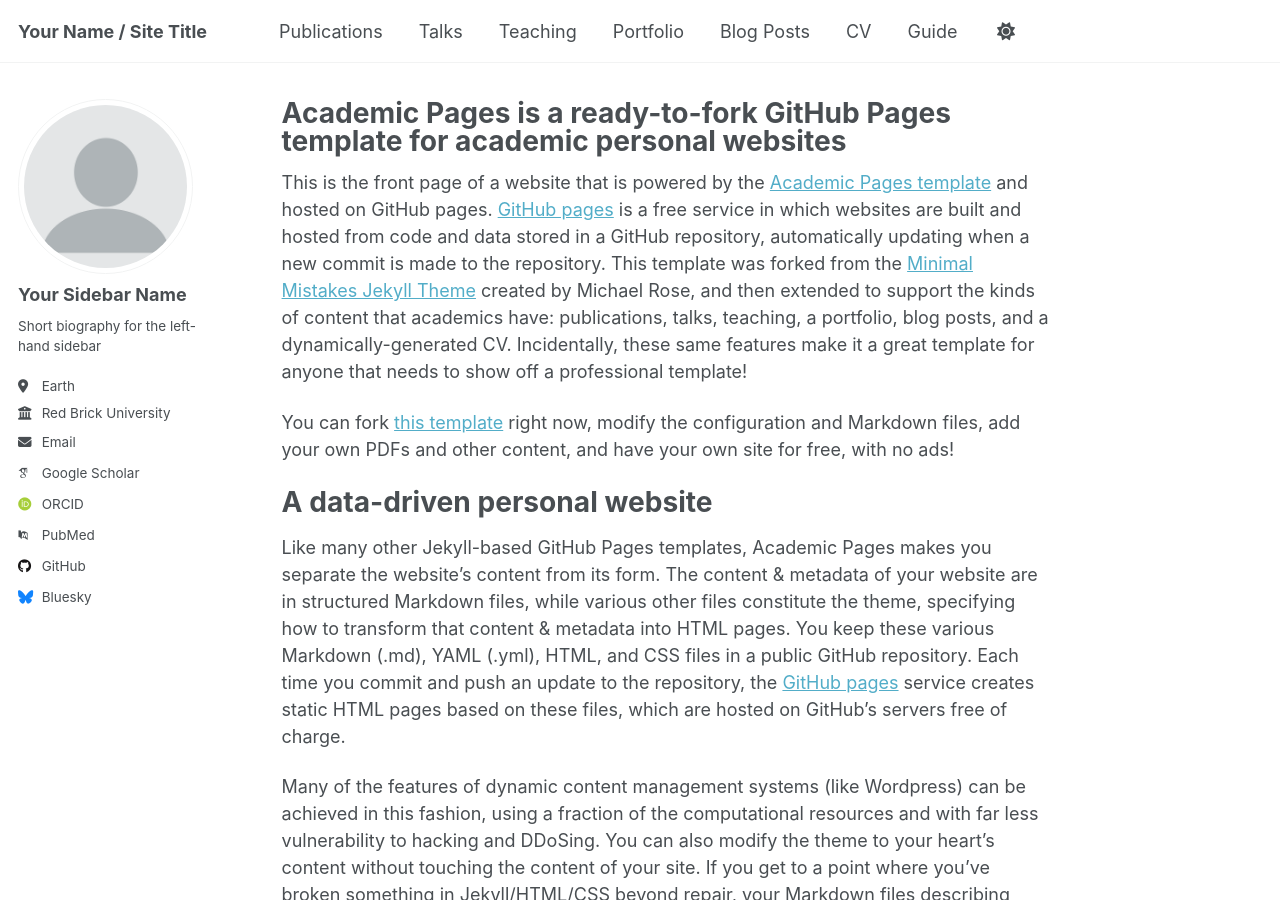
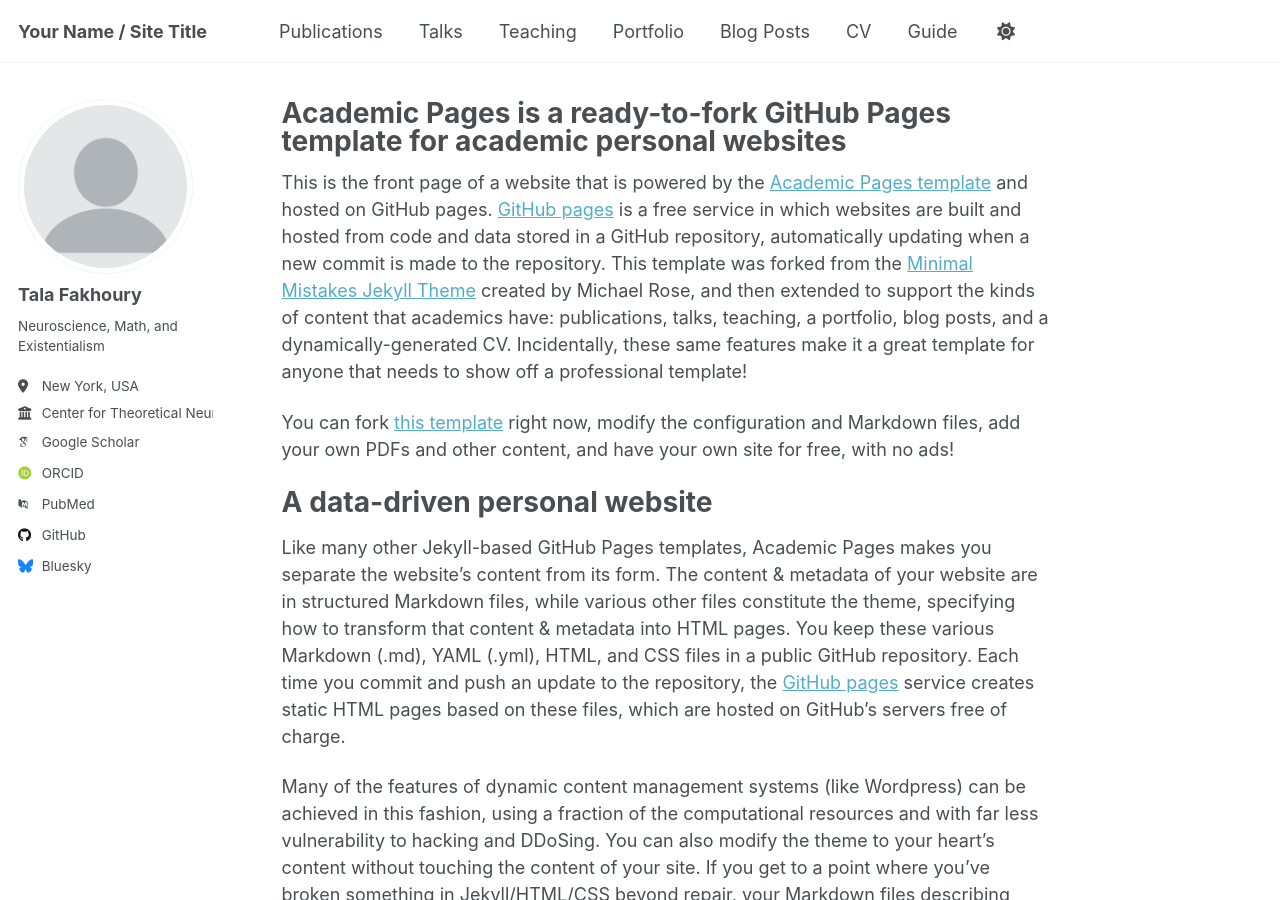
Before and after one commit to fakhourytala/fakhourytala.github.io, a Jekyll site: the page built from _pages/about.md, in a window 1280 px wide and 900 px high. Built offline with Jekyll 4.4.1, drawn with Linux system fonts in a browser that asks for light colours; some web fonts are replaced; a script that is not in the unit is left out.

Commit message:
update name

```diff
--- a/_config.yml
+++ b/_config.yml
@@ -24,13 +24,13 @@ repository               : "academicpages/academicpages.github.io"
 author:
   # Biographic information
   avatar           : "profile.png"
-  name             : "Your Sidebar Name"
+  name             : "Tala Fakhoury"
   pronouns         : # example: "she/her"
-  bio              : "Short biography for the left-hand sidebar"
-  location         : "Earth"
-  employer         : "Red Brick University"
+  bio              : "Neuroscience, Math, and Existentialism"
+  location         : "New York, USA"
+  employer         : "Center for Theoretical Neuroscience, Columbia University"
   uri              : # URL
-  email            : "none@example.org"
+  # email            : "tf2546@columbia.edu"
 
   # Academic websites
   academia         : # URL
```
